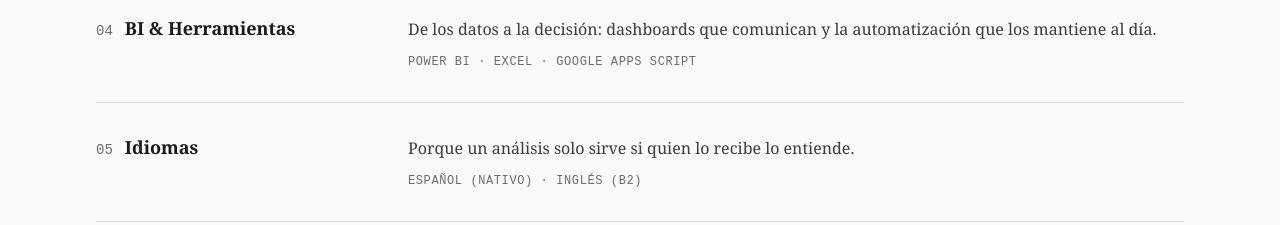
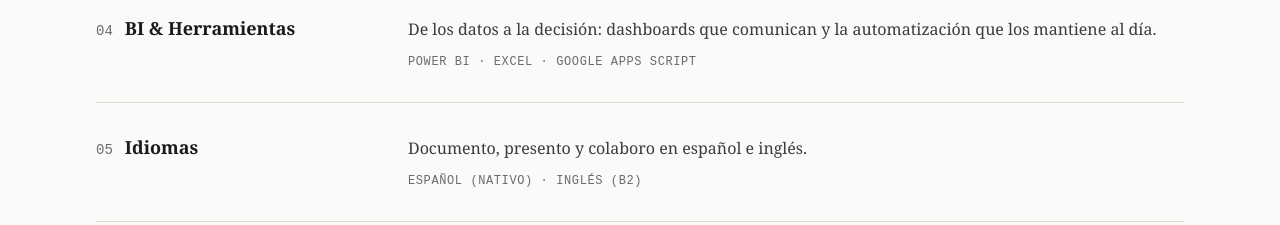
Before and after one commit to marcocarbajalb/portafolio, a React (Vite) app: page / in a window 1280 px wide. Shown: the part 8860-9085 px from the top of the page. Built offline with nearby package versions, Linux system fonts and the light colour scheme.

Commit message:
copy: reescribir blurb de Idiomas en habilidades

```diff
--- a/src/components/sections/Habilidades.tsx
+++ b/src/components/sections/Habilidades.tsx
@@ -33,7 +33,7 @@ const skillGroups = [
   {
     index: '05',
     label: 'Idiomas',
-    blurb: 'Porque un análisis solo sirve si quien lo recibe lo entiende.',
+    blurb: 'Documento, presento y colaboro en español e inglés.',
     items: ['Español (nativo)', 'Inglés (B2)'],
   },
 ];
```
